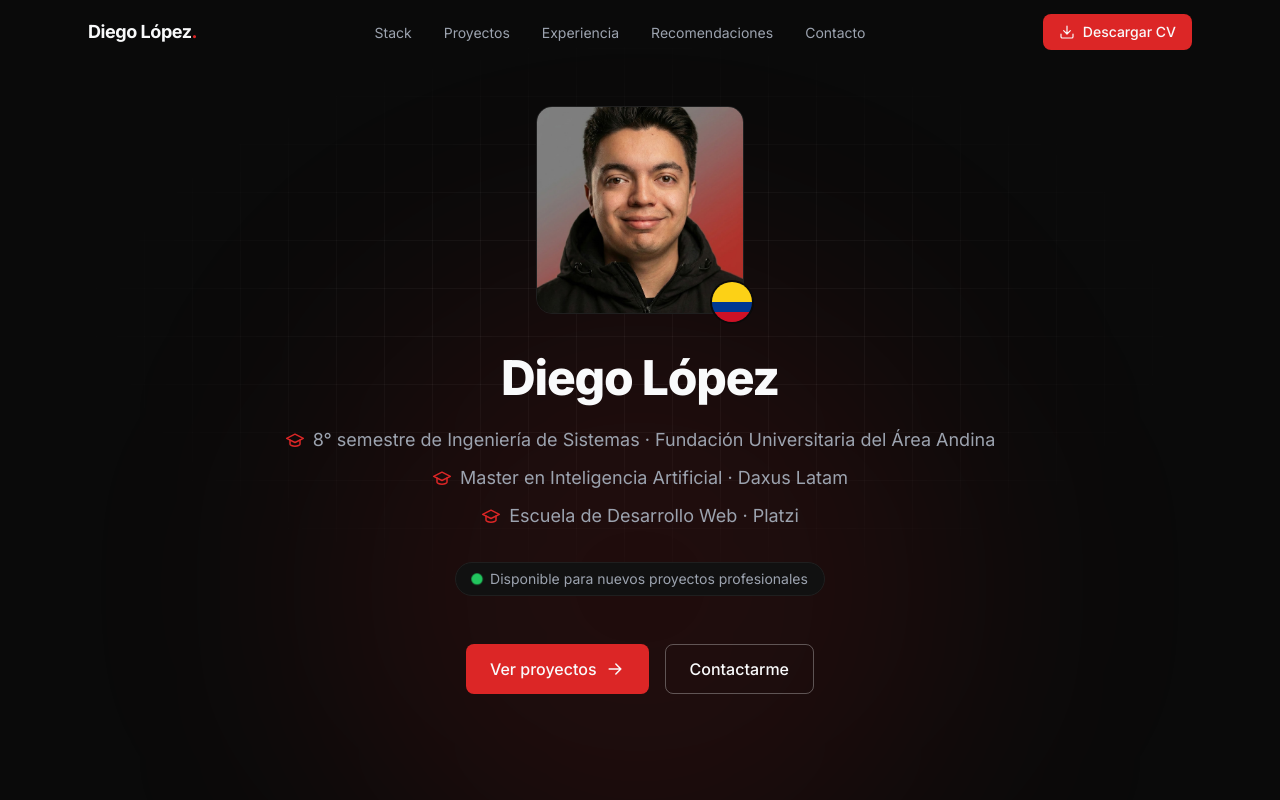
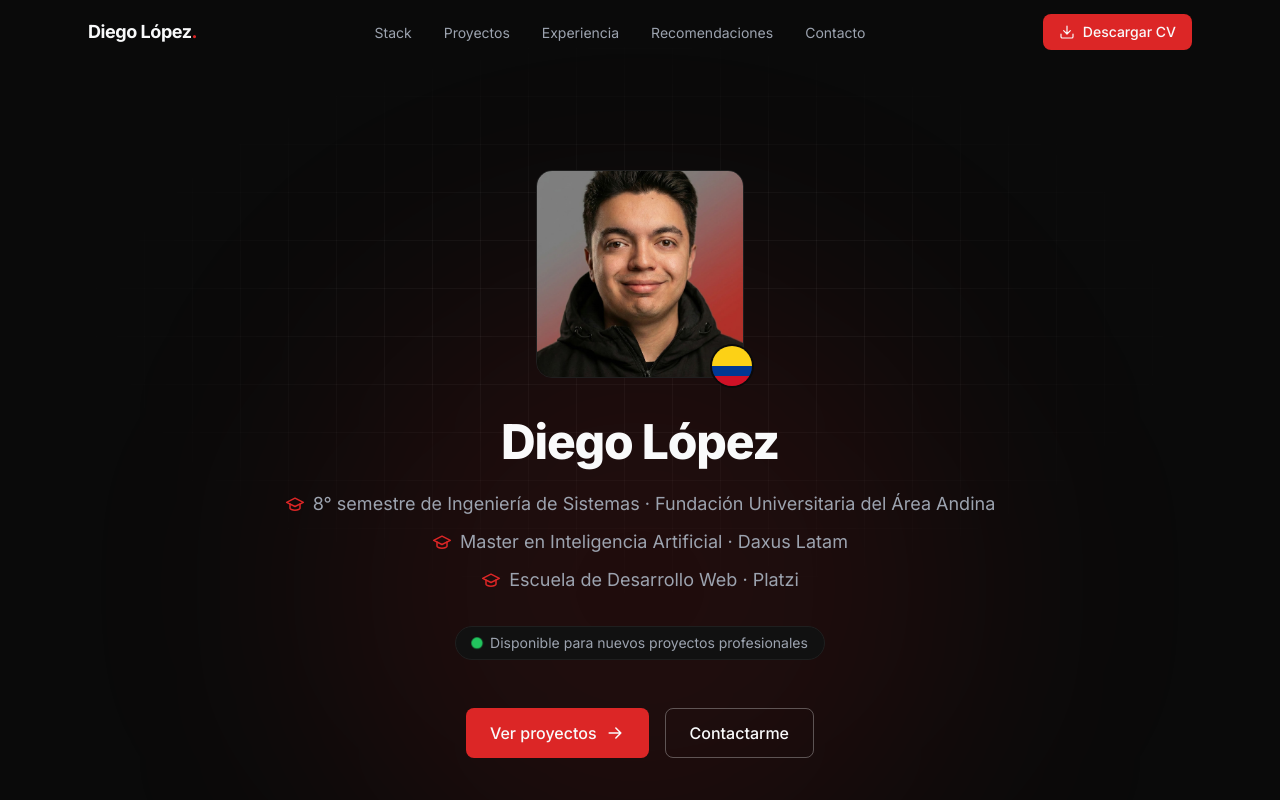
Before and after one commit to andre051223/portafolio, a Next.js app: page / in a window 1280 px wide. Shown: the top 800 px of the page. Built offline with nearby package versions, Linux system fonts and the light colour scheme.

Commit message:
Implementación de estructura base del portafolio

```diff
--- a/components/Hero.tsx
+++ b/components/Hero.tsx
@@ -9,7 +9,7 @@ export default function Hero() {
   return (
     <section
       id="inicio"
-      className="relative flex min-h-screen items-center overflow-hidden"
+      className="relative flex min-h-screen items-center overflow-hidden pt-28 sm:pt-32"
     >
       {/* Fondo: grid sutil con desvanecido radial */}
       <div
```
